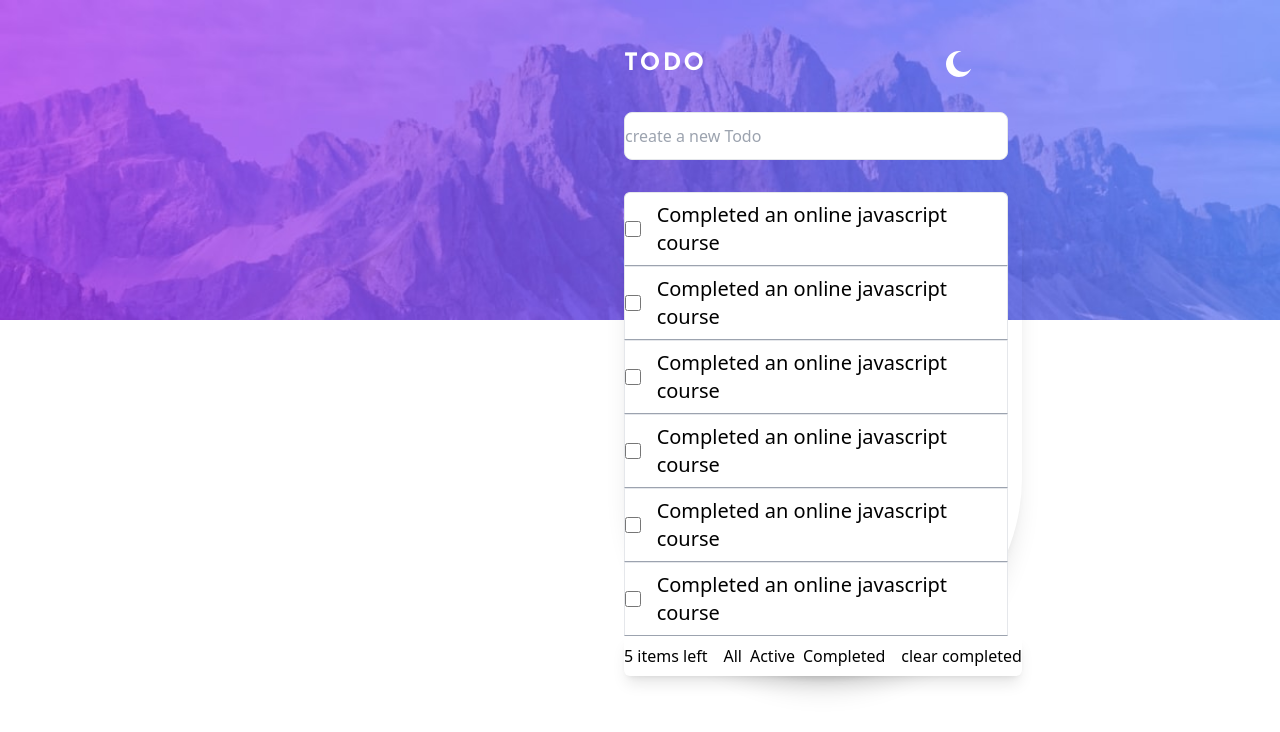
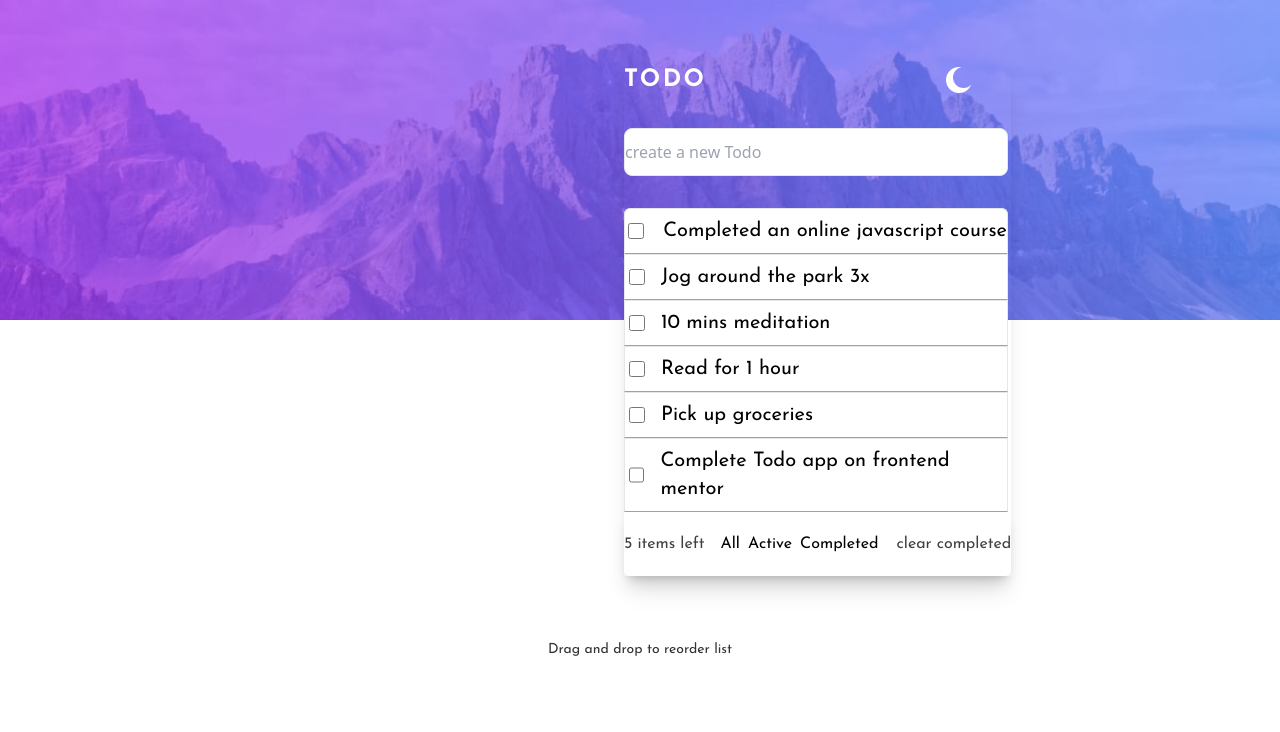
Before and after one commit to Opeyemil-code/todo-app-main, a plain HTML site: page index.html in a window 1280 px wide. Drawn offline with nearby package versions, Linux system fonts and the light colour scheme.

Commit message:
done with the html

```diff
--- a/index.html
+++ b/index.html
@@ -47,14 +47,17 @@
 
   <section class="flex ">
     <!--THE BIGGEST CONTAINER-->
-    <div class="flex flex-col rounded-full mx-auto space-y-8 absolute top-0 justify-center left-96 ml-60 mt-12 shadow-xl">
+    <div class="flex flex-col rounded-b-md mx-auto space-y-8 absolute top-0 justify-center lg:left-96 lg:ml-60 lg:mt-16 shadow-xl mt-20 ml-3">
 
       <!--FIRST CONTAINER-->
    <div class="flex flex-row space-x-60 text-2xl  w-96">
 
     <h4 class="tracking-widest font-josefin font-bold text-white">TODO</h4>
     <button class="">
+      <!--the mooon-->
       <svg class="" xmlns="http://www.w3.org/2000/svg" width="26" height="26"><path fill="#FFF" fill-rule="evenodd" d="M13 0c.81 0 1.603.074 2.373.216C10.593 1.199 7 5.43 7 10.5 7 16.299 11.701 21 17.5 21c2.996 0 5.7-1.255 7.613-3.268C23.22 22.572 18.51 26 13 26 5.82 26 0 20.18 0 13S5.82 0 13 0z"/></svg>
+  <!--the sunnnny sun-->
+      <svg class="hidden" xmlns="http://www.w3.org/2000/svg" width="26" height="26"><path fill="#FFF" fill-rule="evenodd" d="M13 21a1 1 0 011 1v3a1 1 0 11-2 0v-3a1 1 0 011-1zm-5.657-2.343a1 1 0 010 1.414l-2.121 2.121a1 1 0 01-1.414-1.414l2.12-2.121a1 1 0 011.415 0zm12.728 0l2.121 2.121a1 1 0 01-1.414 1.414l-2.121-2.12a1 1 0 011.414-1.415zM13 8a5 5 0 110 10 5 5 0 010-10zm12 4a1 1 0 110 2h-3a1 1 0 110-2h3zM4 12a1 1 0 110 2H1a1 1 0 110-2h3zm18.192-8.192a1 1 0 010 1.414l-2.12 2.121a1 1 0 01-1.415-1.414l2.121-2.121a1 1 0 011.414 0zm-16.97 0l2.121 2.12A1 1 0 015.93 7.344L3.808 5.222a1 1 0 011.414-1.414zM13 0a1 1 0 011 1v3a1 1 0 11-2 0V1a1 1 0 011-1z"/></svg>
     </button>
    </div>
 
@@ -71,71 +74,97 @@
    <div class="flex flex-col w-full rounded-">
 
     <!--1-->
-    <div class="flex flex-row   border-b-gray-400 border bg-lightgrayblu  w-96 text-xl space-x-4 pb-2 pt-2 rounded-t-md justify-center bg-white">
-    <input type="checkbox" name="" id="" class="w-4  ">
-    <label for="checkbox" class="">Completed an online javascript course</label>
+    <div class="flex flex-row   border-b-gray-400 border bg-lightgrayblu  w-96 text-xl space-x-4 pb-2 pt-2 rounded-t-md  bg-white" draggable="true">
+    <input type="checkbox" name="" id="" class="w-4  mx-auto">
+    <label for="checkbox" class="text-md font-josefin">Completed an online javascript course</label>
+    <div class="lg:hidden">
+      <svg xmlns="http://www.w3.org/2000/svg" width="18" height="18"><path fill="#494C6B" fill-rule="evenodd" d="M16.97 0l.708.707L9.546 8.84l8.132 8.132-.707.707-8.132-8.132-8.132 8.132L0 16.97l8.132-8.132L0 .707.707 0 8.84 8.132 16.971 0z"/></svg>
+    </div>
     </div>
 
     <!--2-->
-    <div class="flex flex-row  border-b-gray-400 border bg-lightgrayblu  w-96 text-xl space-x-4 pb-2 pt-2 justify-center bg-white">
-      <input type="checkbox" name="" id="" class="w-4 bg-green-900 text-red-900 ">
-      <label for="checkbox" class="">Completed an online javascript course</label>
+    <div class="flex flex-row  border-b-gray-400 border bg-lightgrayblu  w-96 text-xl space-x-4 pb-2 pt-2  bg-white" draggable="true">
+      <input type="checkbox" name="" id="" class="w-4 bg-green-900 text-red-900 ml-1">
+      <label for="checkbox" class="text-md font-josefin ">Jog around the park 3x</label>
+      <div class="lg:hidden ml-40">
+        <svg class="ml-24" xmlns="http://www.w3.org/2000/svg" width="18" height="18"><path fill="#494C6B" fill-rule="evenodd" d="M16.97 0l.708.707L9.546 8.84l8.132 8.132-.707.707-8.132-8.132-8.132 8.132L0 16.97l8.132-8.132L0 .707.707 0 8.84 8.132 16.971 0z"/></svg>
+      </div>
     </div>
 
    <!---3-->
 
-   <div class="flex flex-row  border-b-gray-400 border bg-lightgrayblu  w-96 text-xl space-x-4 pb-2 pt-2 justify-center bg-white">
-    <input type="checkbox" name="" id="" class="w-4 bg-green-900 text-red-900 ">
-    <label for="checkbox" class="">Completed an online javascript course</label>
+   <div class="flex flex-row  border-b-gray-400 border bg-lightgrayblu  w-96 text-xl space-x-4 pb-2 pt-2  bg-white" draggable="true">
+    <input type="checkbox" name="" id="" class="w-4 bg-green-900 text-red-900 ml-1">
+    <label for="checkbox" class="text-md font-josefin">10 mins meditation</label>
+    <div class="lg:hidden">
+      <svg class="ml-32" xmlns="http://www.w3.org/2000/svg" width="18" height="18"><path fill="#494C6B" fill-rule="evenodd" d="M16.97 0l.708.707L9.546 8.84l8.132 8.132-.707.707-8.132-8.132-8.132 8.132L0 16.97l8.132-8.132L0 .707.707 0 8.84 8.132 16.971 0z"/></svg>
+    </div>
     </div>
 
     <!--4-->
 
-    <div class="flex flex-row  border-b-gray-400 border bg-lightgrayblu  w-96 text-xl space-x-4 pb-2 pt-2 justify-center bg-white">
-      <input type="checkbox" name="" id="" class="w-4 bg-green-900 text-red-900 ">
-      <label for="checkbox" class="">Completed an online javascript course</label>
+    <div class="flex flex-row  border-b-gray-400 border bg-lightgrayblu  w-96 text-xl space-x-4 pb-2 pt-2  bg-white " draggable="true">
+      <input type="checkbox" name="" id="" class="w-4 bg-green-900 text-red-900 ml-1">
+      <label for="checkbox" class="text-md font-josefin">Read for 1 hour</label>
+      <div class="lg:hidden">
+        <svg class="ml-40" xmlns="http://www.w3.org/2000/svg" width="18" height="18"><path fill="#494C6B" fill-rule="evenodd" d="M16.97 0l.708.707L9.546 8.84l8.132 8.132-.707.707-8.132-8.132-8.132 8.132L0 16.97l8.132-8.132L0 .707.707 0 8.84 8.132 16.971 0z"/></svg>
+      </div>
       </div>
 
       <!--5-->
-      <div class="flex flex-row border-b-gray-400 border bg-lightgrayblu  w-96 text-xl space-x-4 pb-2 pt-2 justify-center bg-white">
-        <input type="checkbox" name="" id="" class="w-4 bg-green-900 text-red-900 ">
-        <label for="checkbox" class="">Completed an online javascript course</label>
+      <div class="flex flex-row border-b-gray-400 border bg-lightgrayblu  w-96 text-xl space-x-4 pb-2 pt-2  bg-white" draggable="true">
+        <input type="checkbox" name="" id="" class="w-4 bg-green-900 text-red-900 ml-1">
+        <label for="checkbox" class="text-md font-josefin">Pick up groceries</label>
+        <div class="lg:hidden">
+          <svg class="ml-36" xmlns="http://www.w3.org/2000/svg" width="18" height="18"><path fill="#494C6B" fill-rule="evenodd" d="M16.97 0l.708.707L9.546 8.84l8.132 8.132-.707.707-8.132-8.132-8.132 8.132L0 16.97l8.132-8.132L0 .707.707 0 8.84 8.132 16.971 0z"/></svg>
+        </div>
         </div>
 
     <!--6-->
-    <div class="flex flex-row border-b-gray-400 border bg-lightgrayblu  w-96 text-xl space-x-4 pb-2 pt-2 justify-center bg-white">
-      <input type="checkbox" name="" id="" class="w-4 bg-green-900 text-red-900 ">
-      <label for="checkbox" class="">Completed an online javascript course</label>
+    <div class="flex flex-row border-b-gray-400 border bg-lightgrayblu  w-96 text-xl space-x-4 pb-2 pt-2  bg-white" draggable="true">
+      <input type="checkbox" name="" id="" class="w-4 bg-green-900 text-red-900 ml-1">
+      <label for="checkbox" class="text-md font-josefin">Complete Todo app on frontend mentor</label>
+      <div class="lg:hidden">
+        <svg class="ml-" xmlns="http://www.w3.org/2000/svg" width="18" height="18"><path fill="#494C6B" fill-rule="evenodd" d="M16.97 0l.708.707L9.546 8.84l8.132 8.132-.707.707-8.132-8.132-8.132 8.132L0 16.97l8.132-8.132L0 .707.707 0 8.84 8.132 16.971 0z"/></svg>
+      </div>
     </div>
 
 
 
 
      <!--the final div container 6-->
-   <div class="flex flex-row space-x-4 rounded-b-md bg-lightgrayblu pt-2 pb-2 justify-center bg-white shadow-lg">
+   <div class="flex flex-row space-x- rounded-b- bg-lightgrayblu pt-3 pb-3 justify-center  shadow-lg font-josefin lg:space-x-12 ">
 
-    <div>
-    <p class="hover:text-blue-900">5 items left</p>
+    <div class="lg:mt-2">
+    <p class="hover:text-blue-900 opacity-75">5 items left</p>
     </div>
 
-    <div class="flex flex-row space-x-2 ">
-       <p class="hover:text-blue-700">All</p>
-       <p class="hover:text-blue-700">Active</p>
-       <p class="hover:text-blue-700">Completed</p>
+    <div class="lg:relative lg:bg-none lg:mt-0 absolute bg-white shadow-xl rounded-lg top-48 lg:top-0 mt-96 flex border space-x-6 w-full pt-2 pb-2 lg:-left-8  lg:right-2 lg:w-24 lg:shadow-none lg:rounded-none lg:border-none">
+      <div class="flex flex-row space-x-16  lg:relative  mx-auto lg:space-x-2 lg:bg-transparent">
+        <p class="hover:text-blue-700">All</p>
+        <p class="hover:text-blue-700">Active</p>
+        <p class="hover:text-blue-700">Completed</p>
+     </div>
     </div>
 
-    <div>
-      <p class="hover:text-blue-700">clear completed</p>
+    <div class="lg:mt-2">
+      <p class="hover:text-blue-700 opacity-75 ml-24 lg:ml-0">clear completed</p>
     </div>
 
   </div>
+
+
+
    </div>
 
 
+</div>
 
 
+<div class="flex  mx-auto lg:mt-80 text-sm opacity-80 font-josefin mt-96">
+    <p>Drag and drop to reorder list</p>
+</div>
 
-    </div>
   </section>
 
 </body>
```
